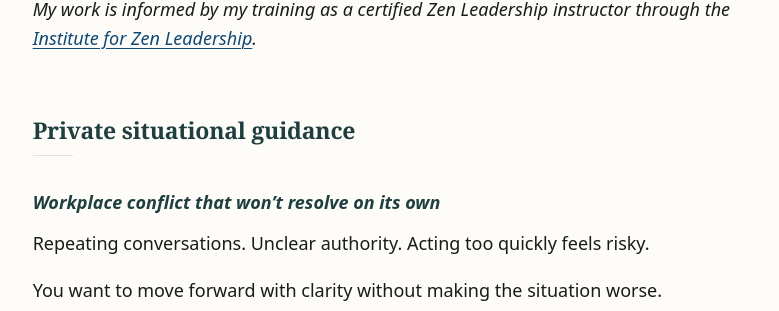
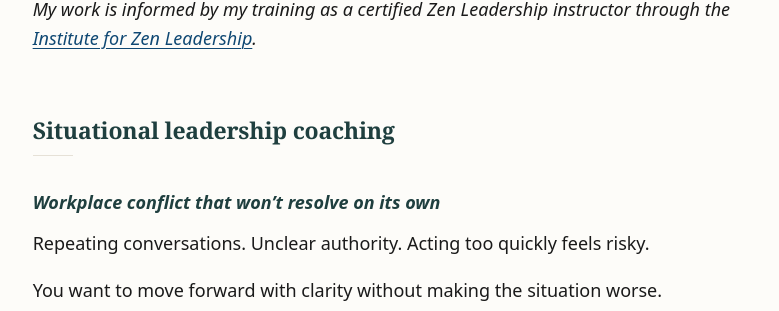
Before and after one commit to basil-family-lab/zen, a Jekyll site: the page built from index.md, in a window 1280 px wide. Shown: the part 840-1151 px from the top of the page, without its empty margins (247-1026 px from the left). Built offline with Jekyll 4.4.1, drawn with Linux system fonts in a browser that asks for light colours.

Commit message:
refactor: homepage language

```diff
--- a/_data/home.yml
+++ b/_data/home.yml
@@ -28,7 +28,7 @@ credibility:
     through the <a href="https://zenleader.global">Institute for Zen Leadership</a>.
 
 situations:
-  heading: Private situational guidance
+  heading: Situational leadership coaching
   items:
     - subheading: Workplace conflict that won’t resolve on its own
       paragraphs:
```
